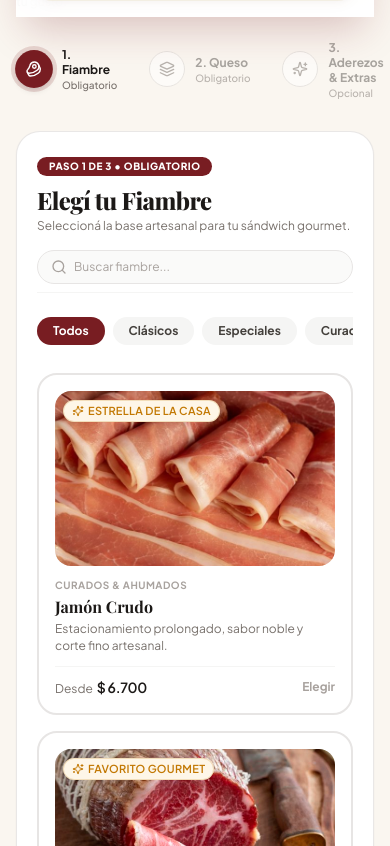
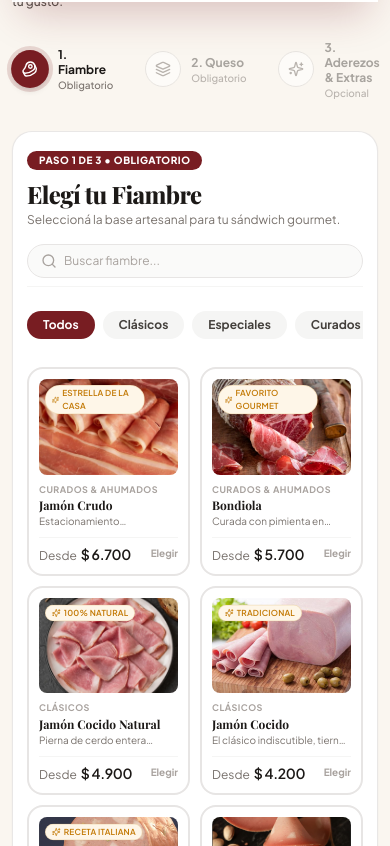
Before and after one commit to shakoalter/me-gusta-fiambreria, a React (Vite) app: page / in a window 390 px wide. Shown: the part 1154-2000 px from the top of the page. Built offline with nearby package versions, Linux system fonts and the light colour scheme; a web font is replaced by a local one.

Commit message:
style: optimize mobile cards grid to 2-columns for fiambres and quesos

```diff
--- a/src/components/builder/SandwichBuilder.tsx
+++ b/src/components/builder/SandwichBuilder.tsx
@@ -106,7 +106,7 @@ export const SandwichBuilder: React.FC = () => {
     <section
       id="builder-section"
       ref={builderContainerRef}
-      className="max-w-7xl mx-auto px-4 sm:px-6 lg:px-8 pt-8 pb-16 scroll-mt-24"
+      className="max-w-7xl mx-auto px-3 sm:px-6 lg:px-8 pt-8 pb-16 scroll-mt-24"
     >
       {/* Encabezado Paso a Paso + Bodegón de Charcuterie */}
       <div className="grid grid-cols-1 lg:grid-cols-12 gap-6 lg:gap-10 items-center mb-8">
@@ -156,7 +156,7 @@ export const SandwichBuilder: React.FC = () => {
       </div>
 
       {/* Tarjeta Contenedora Principal de los Pasos */}
-      <div className="bg-white rounded-3xl p-5 sm:p-8 border border-stone-200/90 shadow-sm">
+      <div className="bg-white rounded-2xl sm:rounded-3xl p-3.5 sm:p-8 border border-stone-200/90 shadow-sm">
         {currentStep === 1 && (
           <StepFiambre
             selectedFiambre={selectedFiambre}
--- a/src/components/builder/StepFiambre.tsx
+++ b/src/components/builder/StepFiambre.tsx
@@ -105,7 +105,7 @@ export const StepFiambre: React.FC<StepFiambreProps> = ({
           <p className="text-xs text-gourmet-muted mt-1">Probá con otro término de búsqueda.</p>
         </div>
       ) : (
-        <div className="grid grid-cols-1 sm:grid-cols-2 lg:grid-cols-3 xl:grid-cols-4 gap-4">
+        <div className="grid grid-cols-2 sm:grid-cols-2 lg:grid-cols-3 xl:grid-cols-4 gap-2.5 sm:gap-4">
           {filteredFiambres.map((fiambre) => {
             const isSelected = selectedFiambre?.id === fiambre.id;
 
@@ -115,14 +115,14 @@ export const StepFiambre: React.FC<StepFiambreProps> = ({
                 whileHover={{ y: -3 }}
                 whileTap={{ scale: 0.98 }}
                 onClick={() => onSelect(fiambre)}
-                className={`relative flex flex-col justify-between p-4 rounded-2xl cursor-pointer transition-all border-2 select-none overflow-hidden ${
+                className={`relative flex flex-col justify-between p-2.5 sm:p-4 rounded-xl sm:rounded-2xl cursor-pointer transition-all border-2 select-none overflow-hidden ${
                   isSelected
-                    ? 'bg-white border-[#781D22] shadow-md ring-4 ring-red-900/10'
+                    ? 'bg-white border-[#781D22] shadow-md ring-2 sm:ring-4 ring-red-900/10'
                     : 'bg-white border-stone-200 hover:border-amber-700/50 hover:shadow-xs'
                 }`}
               >
                 {/* Imagen y Badges */}
-                <div className="relative aspect-[16/10] rounded-xl overflow-hidden bg-stone-100 mb-3">
+                <div className="relative aspect-[16/11] sm:aspect-[16/10] rounded-lg sm:rounded-xl overflow-hidden bg-stone-100 mb-2 sm:mb-3">
                   <img
                     src={fiambre.image}
                     alt={fiambre.name}
@@ -130,7 +130,7 @@ export const StepFiambre: React.FC<StepFiambreProps> = ({
                     loading="lazy"
                   />
                   {fiambre.badge && (
-                    <div className="absolute top-2 left-2">
+                    <div className="absolute top-1.5 left-1.5 sm:top-2 sm:left-2 scale-75 sm:scale-100 origin-top-left">
                       <Badge variant="mustard" size="sm">
                         <Sparkles className="w-3 h-3 mr-1 inline" />
                         {fiambre.badge}
@@ -138,36 +138,36 @@ export const StepFiambre: React.FC<StepFiambreProps> = ({
                     </div>
                   )}
                   {isSelected && (
-                    <div className="absolute top-2 right-2 w-7 h-7 rounded-full bg-[#781D22] text-white flex items-center justify-center shadow-md animate-in fade-in zoom-in duration-200">
-                      <Check className="w-4 h-4 stroke-[3]" />
+                    <div className="absolute top-1.5 right-1.5 sm:top-2 sm:right-2 w-5 h-5 sm:w-7 sm:h-7 rounded-full bg-[#781D22] text-white flex items-center justify-center shadow-md animate-in fade-in zoom-in duration-200">
+                      <Check className="w-3.5 h-3.5 sm:w-4 sm:h-4 stroke-[3]" />
                     </div>
                   )}
                 </div>
 
                 {/* Contenido */}
                 <div>
-                  <div className="flex items-center justify-between gap-1 mb-1">
-                    <span className="text-[10px] font-bold text-stone-400 uppercase tracking-wider">
+                  <div className="flex items-center justify-between gap-1 mb-0.5 sm:mb-1">
+                    <span className="text-[9px] sm:text-[10px] font-bold text-stone-400 uppercase tracking-wider">
                       {fiambre.category}
                     </span>
                   </div>
-                  <h4 className="font-serif font-bold text-base text-gourmet-dark leading-tight">
+                  <h4 className="font-serif font-bold text-xs sm:text-base text-gourmet-dark leading-tight line-clamp-1 sm:line-clamp-none">
                     {fiambre.name}
                   </h4>
-                  <p className="text-xs text-gourmet-muted line-clamp-2 mt-1 leading-snug">
+                  <p className="text-[10px] sm:text-xs text-gourmet-muted line-clamp-1 sm:line-clamp-2 mt-0.5 sm:mt-1 leading-snug">
                     {fiambre.description}
                   </p>
                 </div>
 
                 {/* Precio Base */}
-                <div className="mt-3 pt-2.5 border-t border-stone-100 flex items-center justify-between">
+                <div className="mt-2 sm:mt-3 pt-1.5 sm:pt-2.5 border-t border-stone-100 flex items-center justify-between">
                   <PriceTag amount={fiambre.basePriceMin} prefix="Desde" size="sm" highlight={isSelected} />
                   <span
-                    className={`text-xs font-bold ${
+                    className={`text-[10px] sm:text-xs font-bold ${
                       isSelected ? 'text-[#781D22]' : 'text-stone-400'
                     }`}
                   >
-                    {isSelected ? 'Seleccionado' : 'Elegir'}
+                    {isSelected ? 'Elegido' : 'Elegir'}
                   </span>
                 </div>
               </motion.div>
--- a/src/components/builder/StepQueso.tsx
+++ b/src/components/builder/StepQueso.tsx
@@ -80,7 +80,7 @@ export const StepQueso: React.FC<StepQuesoProps> = ({
       )}
 
       {/* Grid de Quesos */}
-      <div className="grid grid-cols-1 sm:grid-cols-2 lg:grid-cols-4 gap-4">
+      <div className="grid grid-cols-2 sm:grid-cols-2 lg:grid-cols-4 gap-2.5 sm:gap-4">
         {QUESOS_DATA.map((queso) => {
           const isSelected = selectedQueso?.id === queso.id;
 
@@ -95,14 +95,14 @@ export const StepQueso: React.FC<StepQuesoProps> = ({
               whileHover={{ y: -3 }}
               whileTap={{ scale: 0.98 }}
               onClick={() => onSelect(queso)}
-              className={`relative flex flex-col justify-between p-4 rounded-2xl cursor-pointer transition-all border-2 select-none overflow-hidden ${
+              className={`relative flex flex-col justify-between p-2.5 sm:p-4 rounded-xl sm:rounded-2xl cursor-pointer transition-all border-2 select-none overflow-hidden ${
                 isSelected
-                  ? 'bg-white border-[#781D22] shadow-md ring-4 ring-red-900/10'
+                  ? 'bg-white border-[#781D22] shadow-md ring-2 sm:ring-4 ring-red-900/10'
                   : 'bg-white border-stone-200 hover:border-amber-700/50 hover:shadow-xs'
               }`}
             >
               {/* Imagen y Badges */}
-              <div className="relative aspect-[16/10] rounded-xl overflow-hidden bg-stone-100 mb-3">
+              <div className="relative aspect-[16/11] sm:aspect-[16/10] rounded-lg sm:rounded-xl overflow-hidden bg-stone-100 mb-2 sm:mb-3">
                 <img
                   src={queso.image}
                   alt={queso.name}
@@ -110,7 +110,7 @@ export const StepQueso: React.FC<StepQuesoProps> = ({
                   loading="lazy"
                 />
                 {queso.badge && (
-                  <div className="absolute top-2 left-2">
+                  <div className="absolute top-1.5 left-1.5 sm:top-2 sm:left-2 scale-75 sm:scale-100 origin-top-left">
                     <Badge variant="olive" size="sm">
                       <Sparkles className="w-3 h-3 mr-1 inline" />
                       {queso.badge}
@@ -118,40 +118,40 @@ export const StepQueso: React.FC<StepQuesoProps> = ({
                   </div>
                 )}
                 {isSelected && (
-                  <div className="absolute top-2 right-2 w-7 h-7 rounded-full bg-[#781D22] text-white flex items-center justify-center shadow-md animate-in fade-in zoom-in duration-200">
-                    <Check className="w-4 h-4 stroke-[3]" />
+                  <div className="absolute top-1.5 right-1.5 sm:top-2 sm:right-2 w-5 h-5 sm:w-7 sm:h-7 rounded-full bg-[#781D22] text-white flex items-center justify-center shadow-md animate-in fade-in zoom-in duration-200">
+                    <Check className="w-3.5 h-3.5 sm:w-4 sm:h-4 stroke-[3]" />
                   </div>
                 )}
               </div>
 
               {/* Contenido */}
               <div>
-                <div className="flex items-center justify-between gap-1 mb-1">
-                  <span className="text-[10px] font-bold text-gourmet-olive uppercase tracking-wider">
+                <div className="flex items-center justify-between gap-1 mb-0.5 sm:mb-1">
+                  <span className="text-[9px] sm:text-[10px] font-bold text-gourmet-olive uppercase tracking-wider">
                     {queso.flavorProfile}
                   </span>
                 </div>
-                <h4 className="font-serif font-bold text-base text-gourmet-dark leading-tight">
+                <h4 className="font-serif font-bold text-xs sm:text-base text-gourmet-dark leading-tight line-clamp-1 sm:line-clamp-none">
                   {queso.name}
                 </h4>
-                <p className="text-xs text-gourmet-muted line-clamp-2 mt-1 leading-snug">
+                <p className="text-[10px] sm:text-xs text-gourmet-muted line-clamp-1 sm:line-clamp-2 mt-0.5 sm:mt-1 leading-snug">
                   {queso.description}
                 </p>
               </div>
 
               {/* Precio Combinado */}
-              <div className="mt-3 pt-2.5 border-t border-stone-100 flex items-center justify-between">
+              <div className="mt-2 sm:mt-3 pt-1.5 sm:pt-2.5 border-t border-stone-100 flex items-center justify-between">
                 {price !== null ? (
                   <PriceTag amount={price} size="sm" highlight={isSelected} />
                 ) : (
-                  <span className="text-xs text-gourmet-muted italic">Elegir para ver precio</span>
+                  <span className="text-[10px] sm:text-xs text-gourmet-muted italic">Elegir</span>
                 )}
                 <span
-                  className={`text-xs font-bold ${
+                  className={`text-[10px] sm:text-xs font-bold ${
                     isSelected ? 'text-[#781D22]' : 'text-stone-400'
                   }`}
                 >
-                  {isSelected ? 'Seleccionado' : 'Elegir'}
+                  {isSelected ? 'Elegido' : 'Elegir'}
                 </span>
               </div>
             </motion.div>
```
